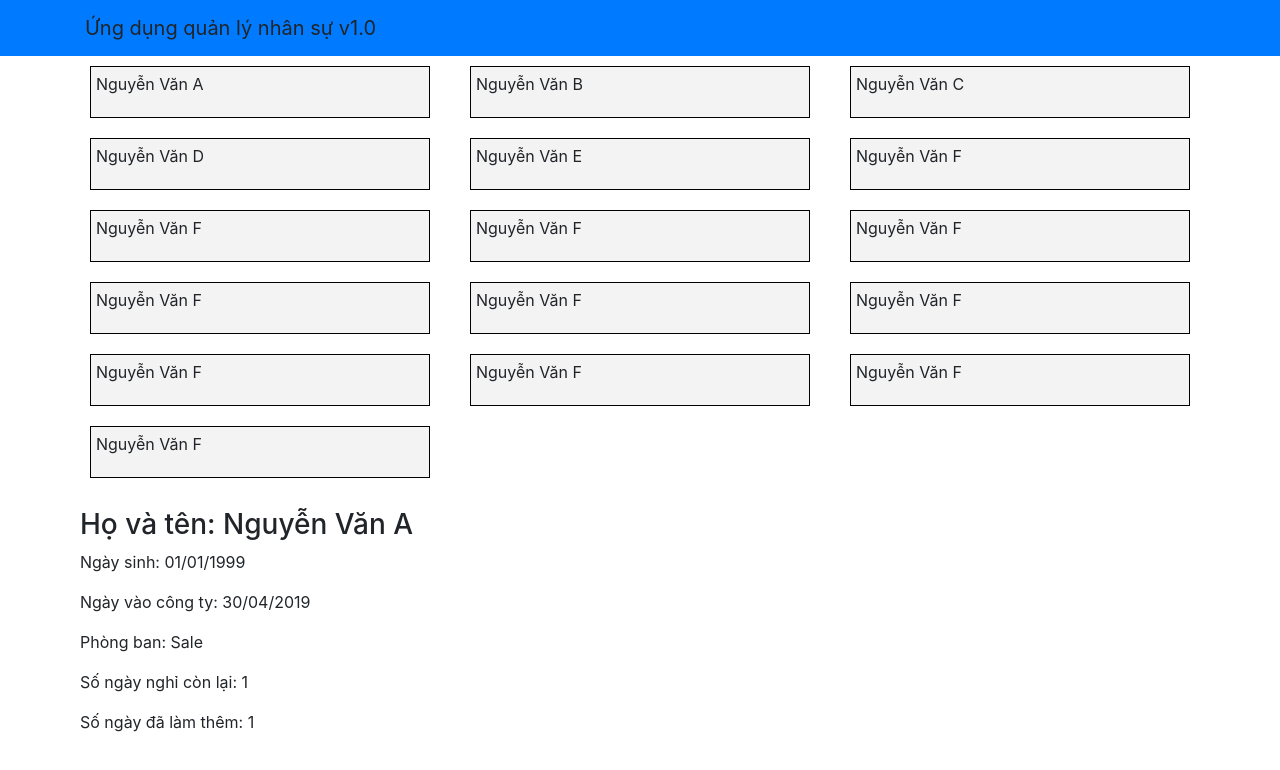
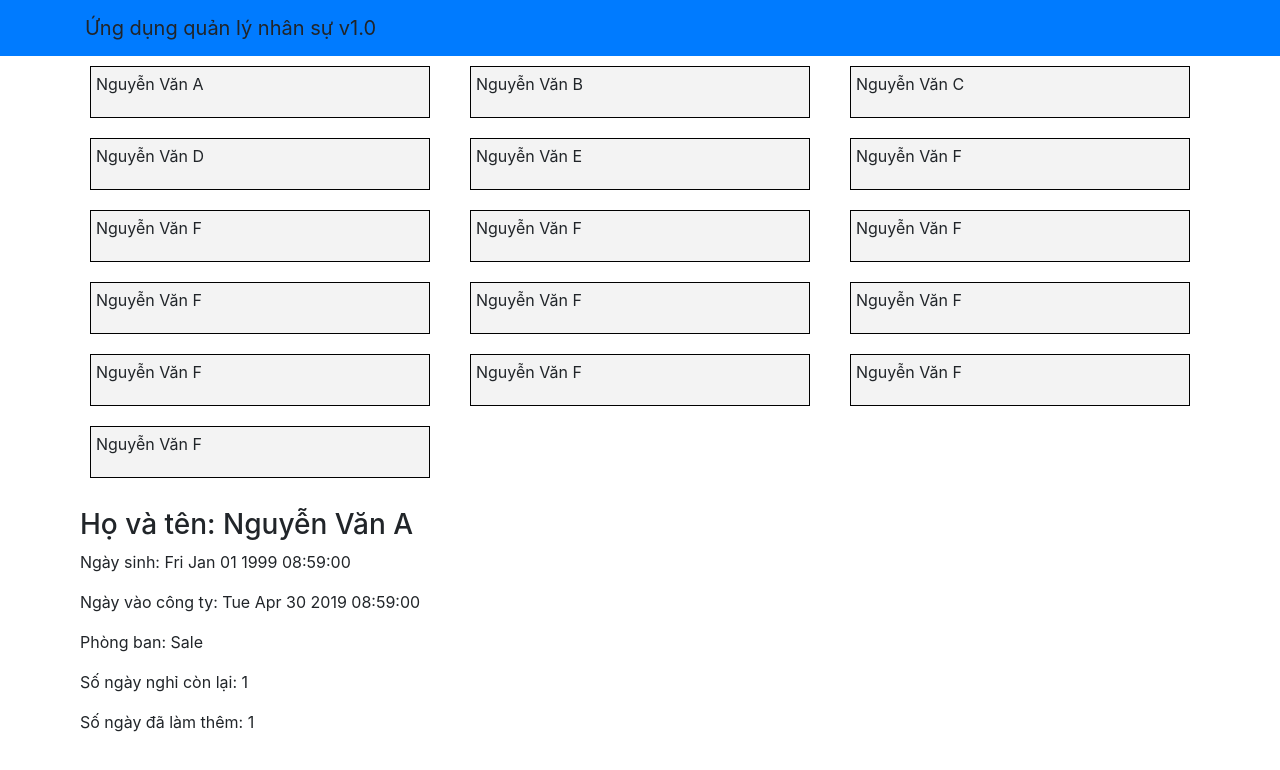
Before and after one commit to Tungelino/asm1, a React (Create React App) app: page / in a window 1280 px wide. Both pictures are taken after a click on the element "Nguyễn Văn A". Shown: the top 770 px of the page. Built offline with nearby package versions, Linux system fonts and the light colour scheme.

Commit message:
commit 2-xu ly ngay sinh

```diff
--- a/src/components/StaffListComponent.js
+++ b/src/components/StaffListComponent.js
@@ -20,8 +20,8 @@ function StaffList() {
         console.log(data.name);
         setInfo(<div >
             <h3>Họ và tên: {data.name}</h3>
-            <p>Ngày sinh: {dateFormat(data.doB, "dd/mm/yyyy")}</p>
-            <p>Ngày vào công ty: {dateFormat(data.startDate, "dd/mm/yyyy")}</p>
+            <p>Ngày sinh: {dateFormat(data.doB)}</p>
+            <p>Ngày vào công ty: {dateFormat(data.startDate)}</p>
             <p>Phòng ban: {data.department.name}</p>
             <p>Số ngày nghỉ còn lại: {data.annualLeave}</p>
             <p>Số ngày đã làm thêm: {data.overTime}</p>
```
Also changed, not shown: src/test.js (deleted, +0 -51 lines), 1 other file (tests, documents, lock files or other folders).
